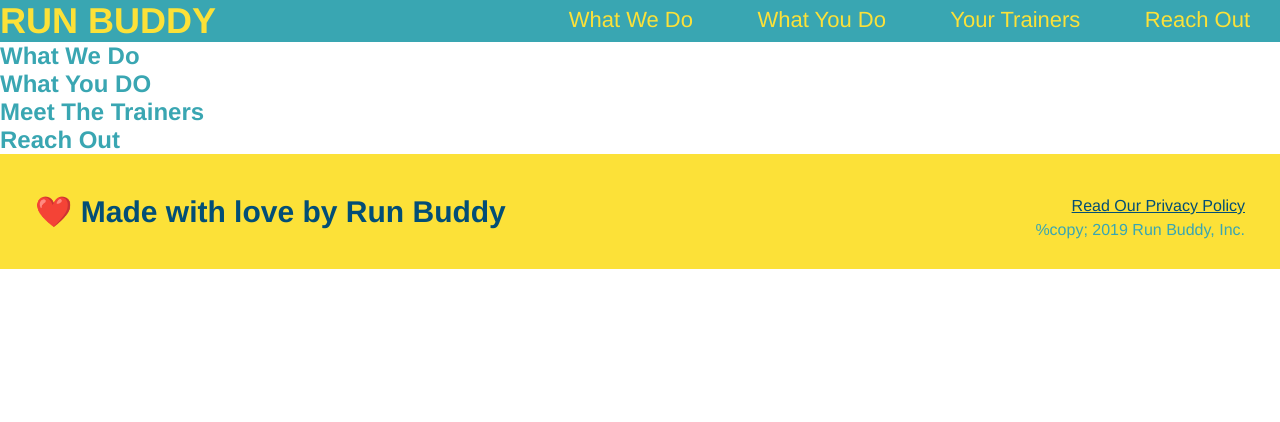
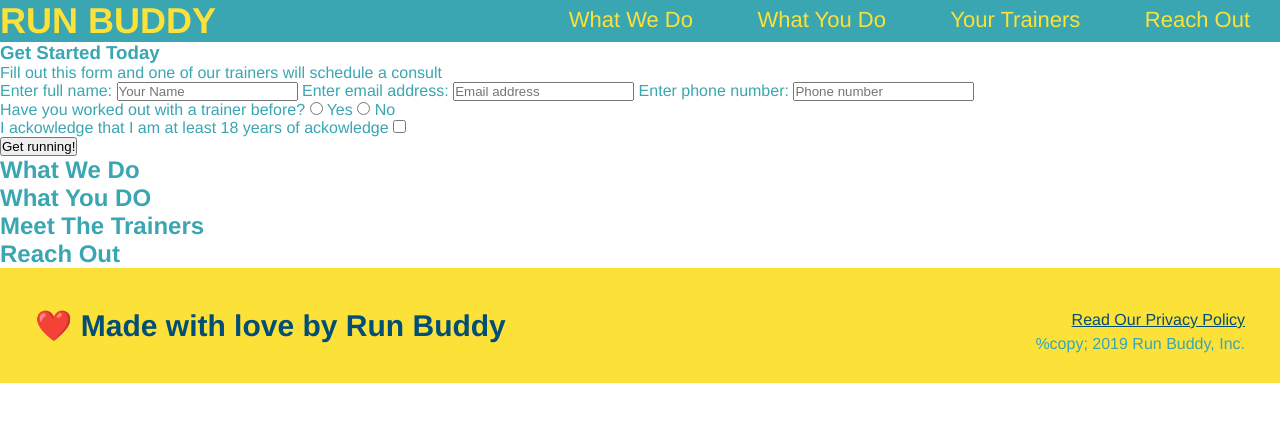
Before and after one commit to arbean1978/run-buddy, a plain HTML site: page index.html in a window 1280 px wide. Drawn offline with Linux system fonts and the light colour scheme.

Commit message:
index.html

```diff
--- a/index.html
+++ b/index.html
@@ -31,6 +31,39 @@
             </ul>
         </nav>
         </header>
+        <section>
+            <div>
+                <h3>Get Started Today</h3>
+                <p>Fill out this form and one of our trainers will schedule a consult</p>
+                <!-- Add form element -->
+                <form>
+                    <label for="name">Enter full name:</label>
+                    <input type="text" placeholder="Your Name" name="name" id="name" />
+                    <label for="email">Enter email address:</label>
+                    <input type="email" placeholder="Email address" name="email" id="email" />
+                    <label for="phone">Enter phone number:</label>
+                    <input type="tel" placeholder="Phone number" name="phone" id="phone" />
+                    <p>
+                        Have you worked out with a trainer before?
+                        <input type="radio" name="trainer-confirm" id="trainer-yes" />
+                        <label for="trainer-yes">Yes</label>
+                        <input type="radio" name="trainer-confirm" id="trainer-no" />
+                        <label for="trainer-no">No</label>
+                    </p>
+                    <p>
+                        <label for="checkbox" >
+                            I ackowledge that I am at least 18 years of ackowledge
+                        </label>
+                        <input type="checkbox" name="age-confirm" id="checkbox" />
+                    </p>
+                    <p>
+                        <button type="submit">
+                            Get running!
+                        </button>
+
+                </form>
+            </div>
+        </section>
 
         <!-- hero/jumbotron -->
         <section>
```
